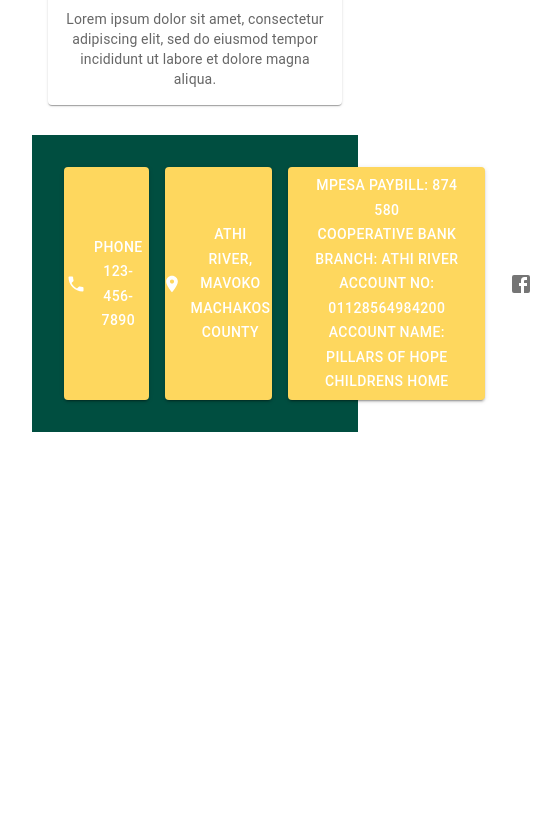
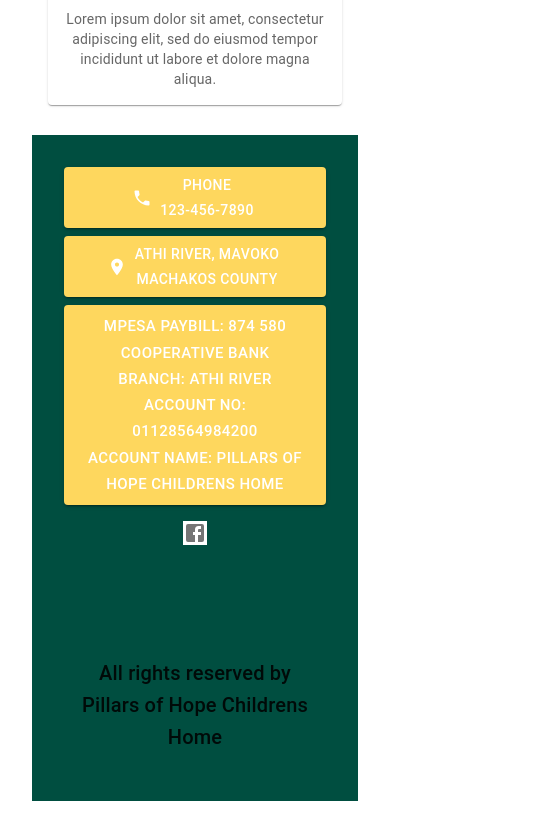
Before and after one commit to Tendwa-T/pillars-of-hope, a React (Vite) app in the folder client/: page / in a window 390 px wide. Shown: the part 4181-5014 px from the top of the page, 541 px wide, since content can reach past the window. Before the commit the page ends 4645 px from the top, so only its background shows below. Built offline with nearby package versions, Linux system fonts and the light colour scheme; no server answers.

Commit message:
Feat: Added responsive footer

```diff
--- a/client/src/components/footer.jsx
+++ b/client/src/components/footer.jsx
@@ -1,4 +1,4 @@
-import { Button, Stack, Container } from "@mui/material";
+import { Button,Box, Typography, Stack, Container} from "@mui/material";
 import IconButton from "@mui/material/IconButton";
 import PhoneIcon from "@mui/icons-material/Phone";
 import LocationOnIcon from "@mui/icons-material/LocationOn";
@@ -9,34 +9,54 @@ export default function Footer() {
   return (
     <Container
       maxWidth="screen"
-      xs={6}
+      xs={12}
       sm={3}
-
       sx={{
-        display: "flex",
         gap: 4,
         padding: 4,
         bgcolor: "#004e40",
       }}
     >
-      <Stack direction="row" spacing={2}>
+      <Stack
+        direction={{ xs: "column", sm: "row" }}
+        spacing={{ xs: 1, sm: 2, md: 4 }}
+      >
         <Button
-          sx={{ bgcolor: "#fed75e" }}
+          sx={{
+            bgcolor: "#fed75e",
+            "&:hover": {
+              bgcolor: "#004e40",
+            },
+          }}
           variant="contained"
+          size="medium"
           startIcon={<PhoneIcon />}
         >
           Phone <br /> 123-456-7890
         </Button>
         <Button
-          sx={{ bgcolor: "#fed75e" }}
+          sx={{
+            bgcolor: "#fed75e",
+            "&:hover": {
+              bgcolor: "#004e40",
+            },
+          }}
           variant="contained"
+          size="medium"
           startIcon={<LocationOnIcon />}
         >
           Athi River, Mavoko <br /> Machakos County
         </Button>
         <Button
-          sx={{ bgcolor: "#fed75e", roundedRadius: 2 }}
+          sx={{
+            bgcolor: "#fed75e",
+            roundedRadius: 2,
+            "&:hover": {
+              bgcolor: "#004e40",
+            },
+          }}
           variant="contained"
+          size="large"
         >
           Mpesa paybill: 874 580 <br />
           Cooperative bank branch: Athi River <br />
@@ -44,9 +64,18 @@ export default function Footer() {
           Account Name: Pillars Of Hope Childrens Home
         </Button>
         <IconButton size="medium">
-          <FacebookIcon sx={{bgcolor:"#fff"}}/>
+          <FacebookIcon sx={{ bgcolor: "#fff" }} />
         </IconButton>
+        <Box sx={{ padding: 2, maxWidth: "screen", marginTop: 4 }}>
+          <Typography variant="h6" sx={{marginTop:10}}>
+            All rights reserved by Pillars of Hope Childrens Home
+          </Typography>
+        </Box>
       </Stack>
+      <Box sx={{display:"flex", gap:12}}>
+
+
+      </Box>
     </Container>
   );
 }
```
